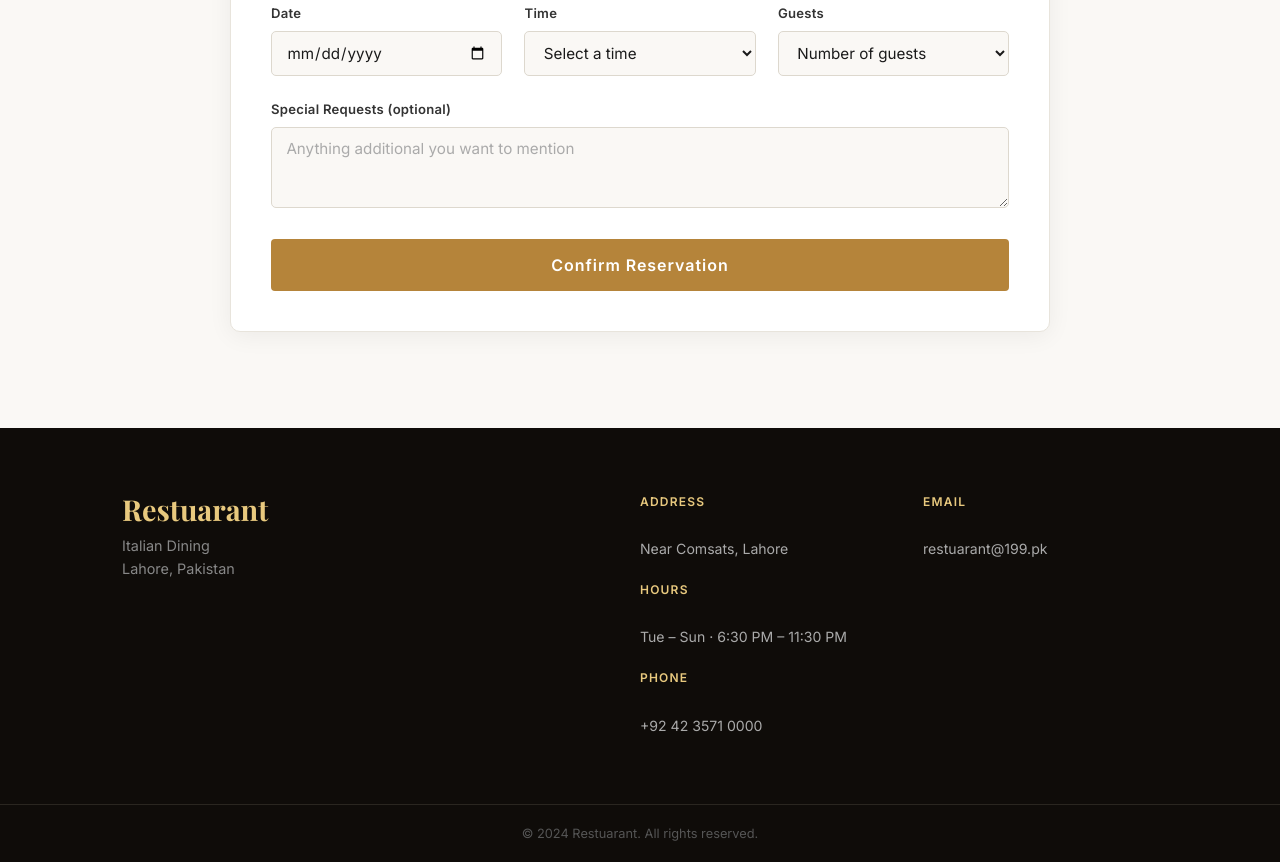
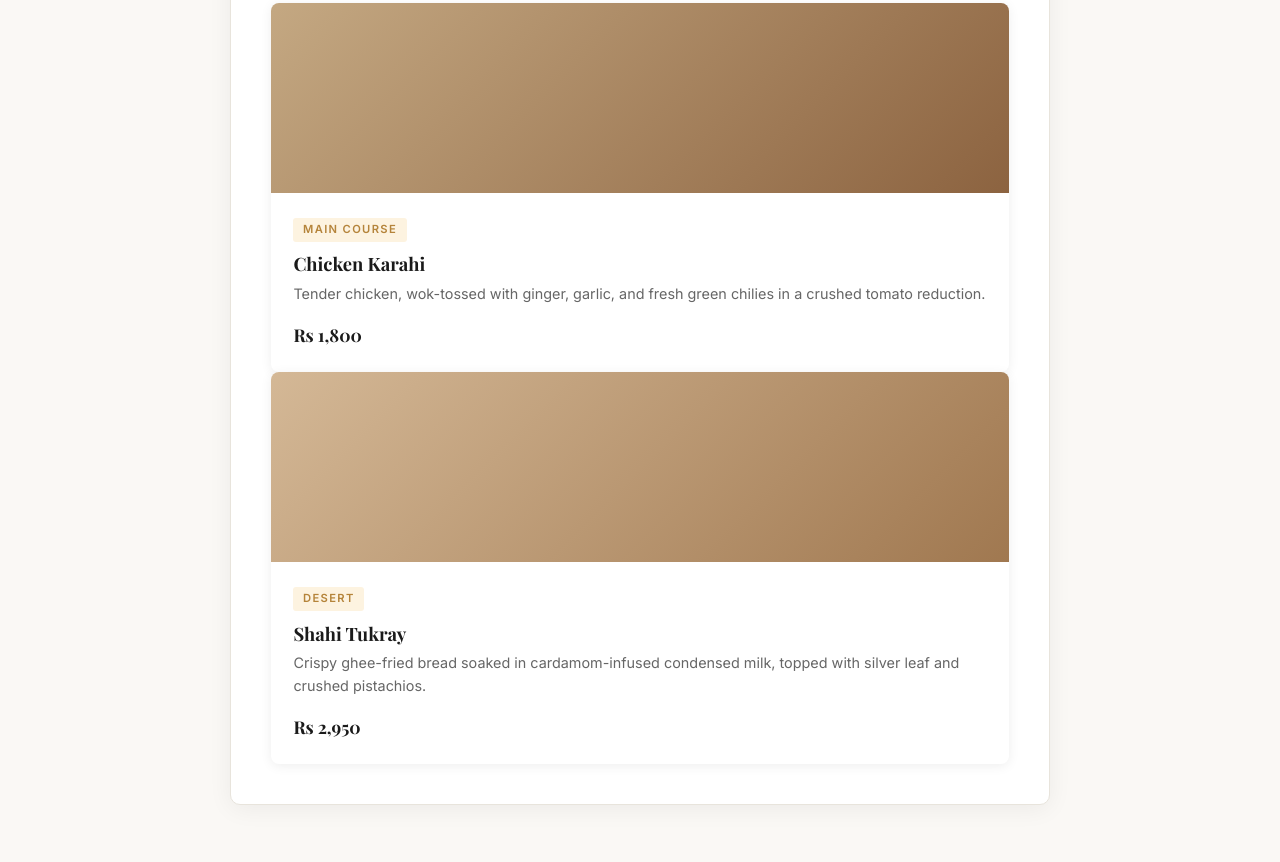
Before and after one commit to awais9876-a11y/Restaurant, a plain HTML site: page index.html in a window 1280 px wide. Shown: the part 1278-2140 px from the top of the page. Drawn offline with nearby package versions, Linux system fonts and the light colour scheme.

Commit message:
added the desert in the menu

```diff
--- a/index.html
+++ b/index.html
@@ -61,6 +61,34 @@
               <input type="tel" id="phone" placeholder="+92 300 0000000" />
             </div>
           </div>
+
+          <div class="menu-card">
+            <div class="menu-img menu-img-2"></div>
+            <div class="menu-info">
+              <span class="menu-tag">Main Course</span>
+              <h3>Chicken Karahi</h3>
+              <p>
+                Tender chicken, wok-tossed with ginger, garlic, and fresh green
+                chilies in a crushed tomato reduction.
+              </p>
+              <span class="menu-price">Rs 1,800</span>
+            </div>
+          </div>
+
+          <div class="menu-card">
+            <div class="menu-img menu-img-3"></div>
+            <div class="menu-info">
+              <span class="menu-tag">Desert</span>
+              <h3>Shahi Tukray</h3>
+              <p>
+                Crispy ghee-fried bread soaked in cardamom-infused condensed milk, topped with silver leaf and crushed pistachios.
+              </p>
+              <span class="menu-price">Rs 2,950</span>
+            </div>
+          </div>
+        </div>
+      </div>
+    </section>
 
           <div class="form-row">
             <div class="form-group">
```
